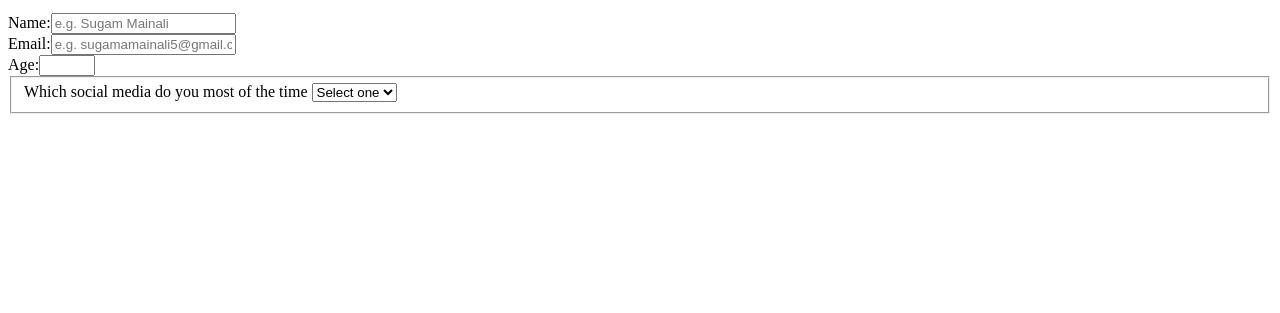
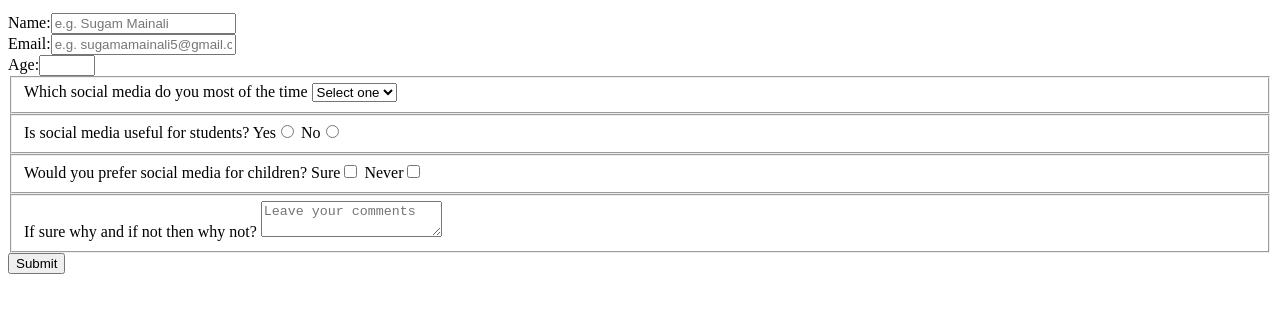
Before and after one commit to sugam123-bot/Javscript, a plain HTML site: page index.html in a window 1280 px wide. Shown: the part 101-414 px from the top of the page. Drawn offline with Linux system fonts and the light colour scheme.

Commit message:
Surver form

```diff
--- a/index.html
+++ b/index.html
@@ -11,18 +11,32 @@
     <form id="survey-form">
 <label id="name-label" for="name">Name:<input id="name" type="text" placeholder="e.g. Sugam Mainali" class="class2.0" required></label><br>
 <label id="email-label" for="email">Email:<input id="email" type="email" placeholder="e.g. sugamamainali5@gmail.com" class="class2.0"required></label><br>
-<label id="number-label" for="number">Age:<input id="number" type="number"  max="80"min="0"></label>
+<label id="number-label" for="number">Age:<input id="number" type="number"  max="80"min="0" class="class2.0"></label>
 <fieldset>
     <label for="social media">Which social media do you most of the time</label>
 
         <select id="dropdown" name="referrer">
             <option value="" disabled selected>Select one</option>
         <option value="Facebook" >Facebook</option>
-        <option value="Instagram" >Instagram</option>
+        <option value="Instagram">Instagram</option>
         <option value="Youtube" >YouTube</option>
         <option value="Threads" >Threads</option>
     </select>
 </fieldset>
+<fieldset class="class3.0">Is social media useful for students?
+<label>Yes<input type="radio" value="yes">
+    <label>No<input type="radio" value="no">
+</label>
+</fieldset>
+<fieldset class="class-4">Would you prefer social media for children?
+<label>Sure<input type="checkbox" value="front-code"></label>
+<label>Never<input type="checkbox" value="back-code"></label>
+</fieldset>
+<fieldset>
+    <label id="feedback">If sure why and if not then why not?</label>
+    <textarea placeholder ="Leave your comments"></textarea>
+</fieldset>
+<input id="Submit" type="submit" name="submit">
 </form>
 </body>
 </html>
```
